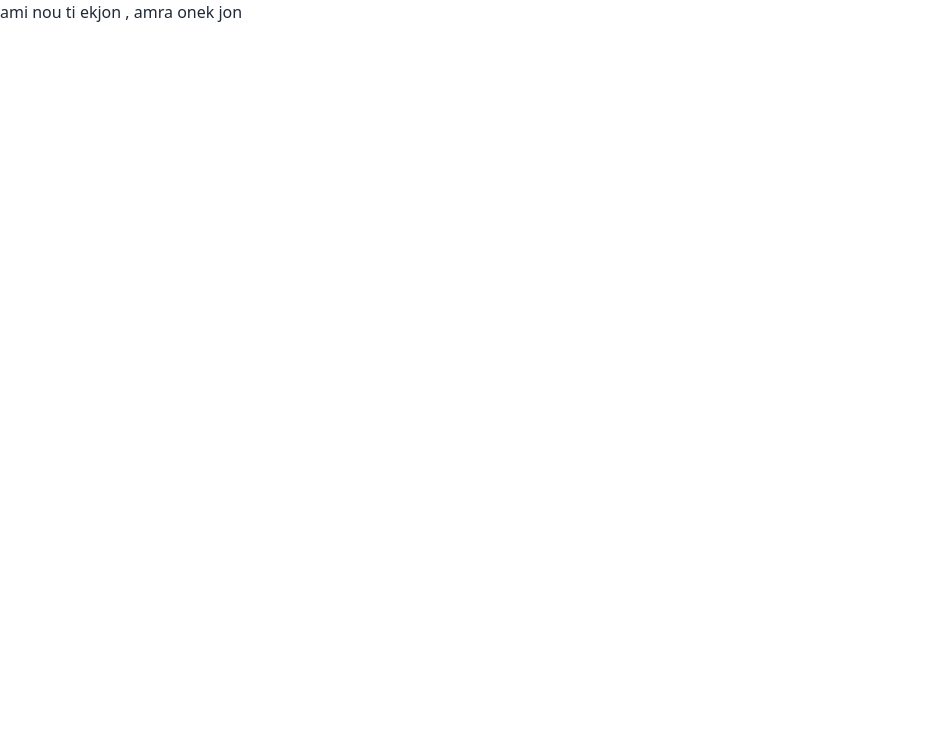
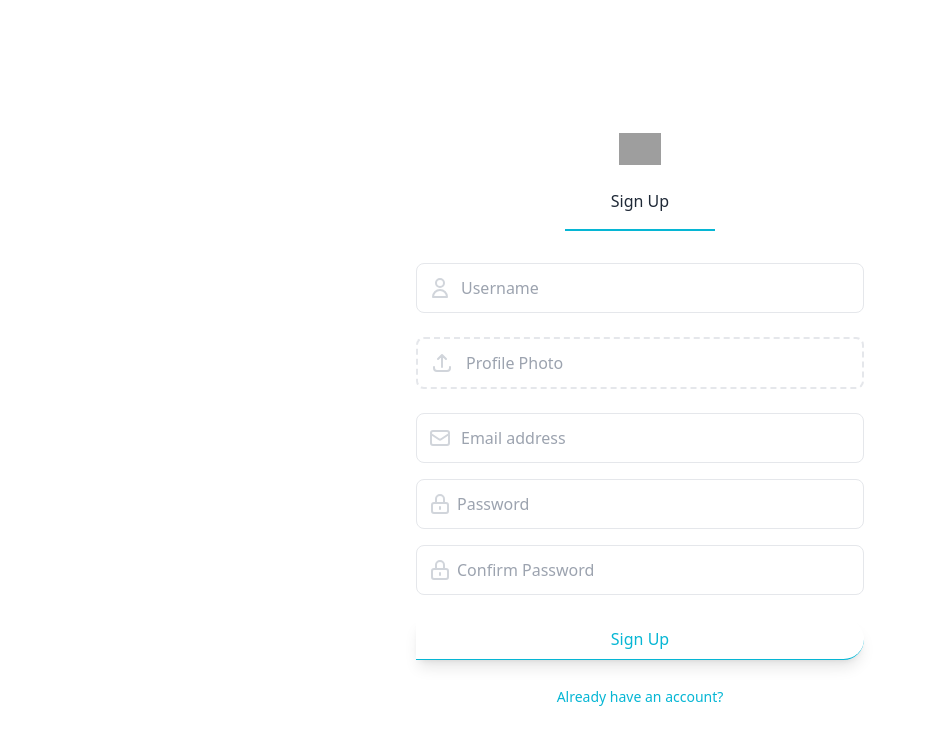
Before and after one commit to Ahmedturaj/happy-health-home, a React (Vite) app: page /signUp in a window 1280 px wide. Shown: the top 744 px of the page, without its empty margins (0-927 px from the left). Built offline with nearby package versions, Linux system fonts and the light colour scheme; grey boxes are pictures that could not be loaded; a web font is replaced by a local one.

Commit message:
added SignUp Page

```diff
--- a/src/Pages/Authentication/SignUp/SignUp.jsx
+++ b/src/Pages/Authentication/SignUp/SignUp.jsx
@@ -1,10 +1,181 @@
 import React from "react";
+import { Link } from "react-router-dom";
 
 const SignUp = () => {
   return (
-    <div>
-      <div className="">ami nou ti ekjon , amra onek jon </div>
-    </div>
+    <section className="p-5">
+      <div className="container flex items-center justify-center min-h-screen px-6 mx-auto">
+        <form className="w-full max-w-md">
+          <div className="flex justify-center mx-auto">
+            <img
+              className="w-auto h-7 sm:h-8"
+              src="https://i.ibb.co/mtbp7Bs/istockphoto-471629610-612x612-removebg-preview.png"
+              alt=""
+            />
+          </div>
+
+          <div className="flex items-center justify-center mt-6">
+            <a
+              href="#"
+              className="w-1/3 pb-4 font-medium text-center text-gray-800 capitalize border-b-2 border-cyan-500 dark:border-cyan-400 dark:text-white"
+            >
+              sign up
+            </a>
+          </div>
+
+          <div className="relative flex items-center mt-8">
+            <span className="absolute">
+              <svg
+                xmlns="http://www.w3.org/2000/svg"
+                className="w-6 h-6 mx-3 text-gray-300 dark:text-gray-500"
+                fill="none"
+                viewBox="0 0 24 24"
+                stroke="currentColor"
+                strokeWidth="2"
+              >
+                <path
+                  strokeLinecap="round"
+                  strokeLinejoin="round"
+                  d="M16 7a4 4 0 11-8 0 4 4 0 018 0zM12 14a7 7 0 00-7 7h14a7 7 0 00-7-7z"
+                />
+              </svg>
+            </span>
+
+            <input
+              type="text"
+              name="name"
+              className="block w-full py-3 text-gray-700 bg-white border rounded-lg px-11 dark:bg-gray-900 dark:text-gray-300 dark:border-gray-600 focus:border-blue-400 dark:focus:border-blue-300 focus:ring-blue-300 focus:outline-none focus:ring focus:ring-opacity-40"
+              placeholder="Username"
+            />
+          </div>
+
+          <label
+            htmlFor="dropzone-file"
+            className="flex items-center px-3 py-3 mx-auto mt-6 text-center bg-white border-2 border-dashed rounded-lg cursor-pointer dark:border-gray-600 dark:bg-gray-900"
+          >
+            <svg
+              xmlns="http://www.w3.org/2000/svg"
+              className="w-6 h-6 text-gray-300 dark:text-gray-500"
+              fill="none"
+              viewBox="0 0 24 24"
+              stroke="currentColor"
+              strokeWidth="2"
+            >
+              <path
+                strokeLinecap="round"
+                strokeLinejoin="round"
+                d="M4 16v1a3 3 0 003 3h10a3 3 0 003-3v-1m-4-8l-4-4m0 0L8 8m4-4v12"
+              />
+            </svg>
+
+            <h2 className="mx-3 text-gray-400">Profile Photo</h2>
+
+            <input
+              id="dropzone-file"
+              name="photo"
+              type="file"
+              className="hidden"
+            />
+          </label>
+
+          <div className="relative flex items-center mt-6">
+            <span className="absolute">
+              <svg
+                xmlns="http://www.w3.org/2000/svg"
+                className="w-6 h-6 mx-3 text-gray-300 dark:text-gray-500"
+                fill="none"
+                viewBox="0 0 24 24"
+                stroke="currentColor"
+                strokeWidth="2"
+              >
+                <path
+                  strokeLinecap="round"
+                  strokeLinejoin="round"
+                  d="M3 8l7.89 5.26a2 2 0 002.22 0L21 8M5 19h14a2 2 0 002-2V7a2 2 0 00-2-2H5a2 2 0 00-2 2v10a2 2 0 002 2z"
+                />
+              </svg>
+            </span>
+
+            <input
+              type="email"
+              name="email"
+              className="block w-full py-3 text-gray-700 bg-white border rounded-lg px-11 dark:bg-gray-900 dark:text-gray-300 dark:border-gray-600 focus:border-blue-400 dark:focus:border-blue-300 focus:ring-blue-300 focus:outline-none focus:ring focus:ring-opacity-40"
+              placeholder="Email address"
+            />
+          </div>
+
+          <div className="relative flex items-center mt-4">
+            <span className="absolute">
+              <svg
+                xmlns="http://www.w3.org/2000/svg"
+                className="w-6 h-6 mx-3 text-gray-300 dark:text-gray-500"
+                fill="none"
+                viewBox="0 0 24 24"
+                stroke="currentColor"
+                strokeWidth="2"
+              >
+                <path
+                  strokeLinecap="round"
+                  strokeLinejoin="round"
+                  d="M12 15v2m-6 4h12a2 2 0 002-2v-6a2 2 0 00-2-2H6a2 2 0 00-2 2v6a2 2 0 002 2zm10-10V7a4 4 0 00-8 0v4h8z"
+                />
+              </svg>
+            </span>
+
+            <input
+              type="password"
+              name="password"
+              className="block w-full px-10 py-3 text-gray-700 bg-white border rounded-lg dark:bg-gray-900 dark:text-gray-300 dark:border-gray-600 focus:border-blue-400 dark:focus:border-blue-300 focus:ring-blue-300 focus:outline-none focus:ring focus:ring-opacity-40"
+              placeholder="Password"
+            />
+          </div>
+
+          <div className="relative flex items-center mt-4">
+            <span className="absolute">
+              <svg
+                xmlns="http://www.w3.org/2000/svg"
+                className="w-6 h-6 mx-3 text-gray-300 dark:text-gray-500"
+                fill="none"
+                viewBox="0 0 24 24"
+                stroke="currentColor"
+                strokeWidth="2"
+              >
+                <path
+                  strokeLinecap="round"
+                  strokeLinejoin="round"
+                  d="M12 15v2m-6 4h12a2 2 0 002-2v-6a2 2 0 00-2-2H6a2 2 0 00-2 2v6a2 2 0 002 2zm10-10V7a4 4 0 00-8 0v4h8z"
+                />
+              </svg>
+            </span>
+
+            <input
+              type="password"
+              name="confirmPassword"
+              className="block w-full px-10 py-3 text-gray-700 bg-white border rounded-lg dark:bg-gray-900 dark:text-gray-300 dark:border-gray-600 focus:border-blue-400 dark:focus:border-blue-300 focus:ring-blue-300 focus:outline-none focus:ring focus:ring-opacity-40"
+              placeholder="Confirm Password"
+            />
+          </div>
+
+          <div className="mt-6">
+            <button
+              className="w-full button_hover rounded-e-3xl p-2 border-b text-cyan-500 cursor-pointer border-cyan-500 hover:border-l hover:border-t shadow-lg hover:shadow-cyan-500"
+              style={{ transition: "all .5s" }}
+            >
+              Sign Up
+            </button>
+
+            <div className="mt-6 text-center">
+              <Link
+                to={"/logIn"}
+                className="text-sm text-cyan-500 hover:underline"
+              >
+                Already have an account?
+              </Link>
+            </div>
+          </div>
+        </form>
+      </div>
+    </section>
   );
 };
 
```
